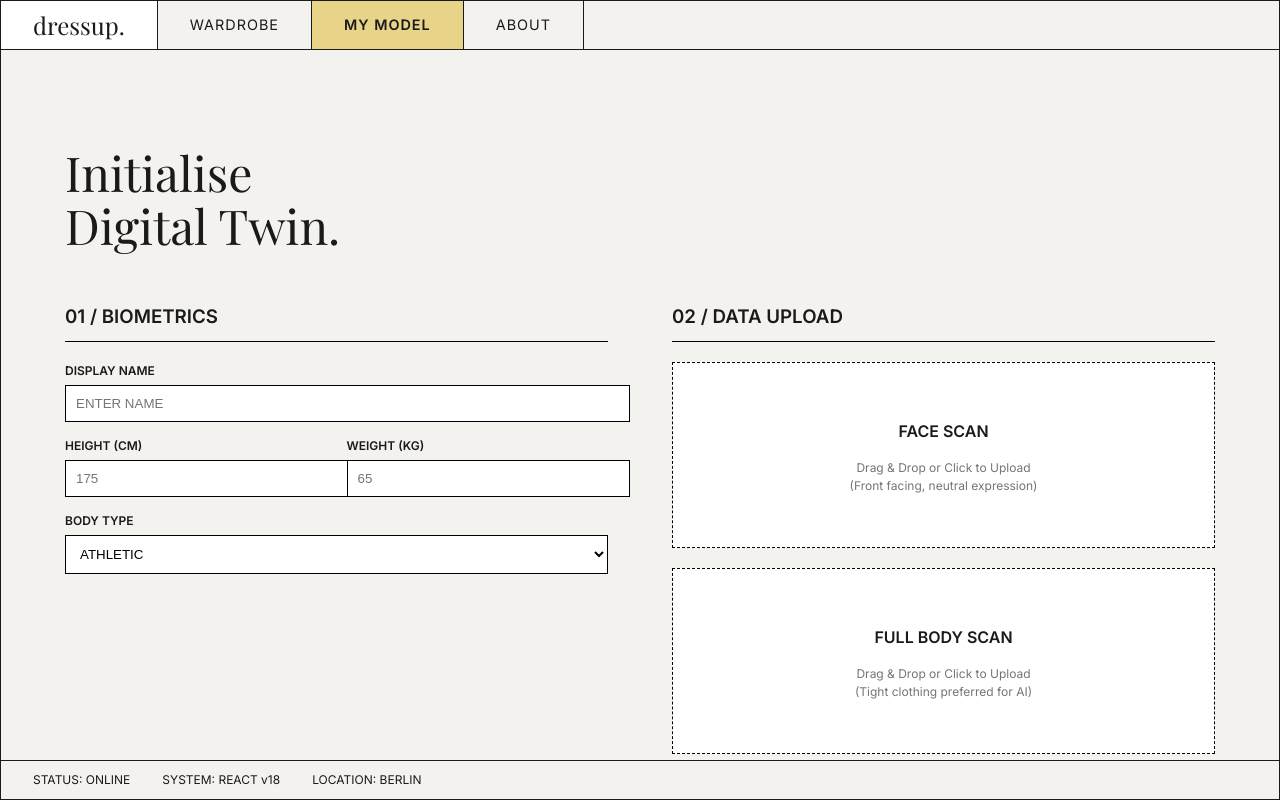
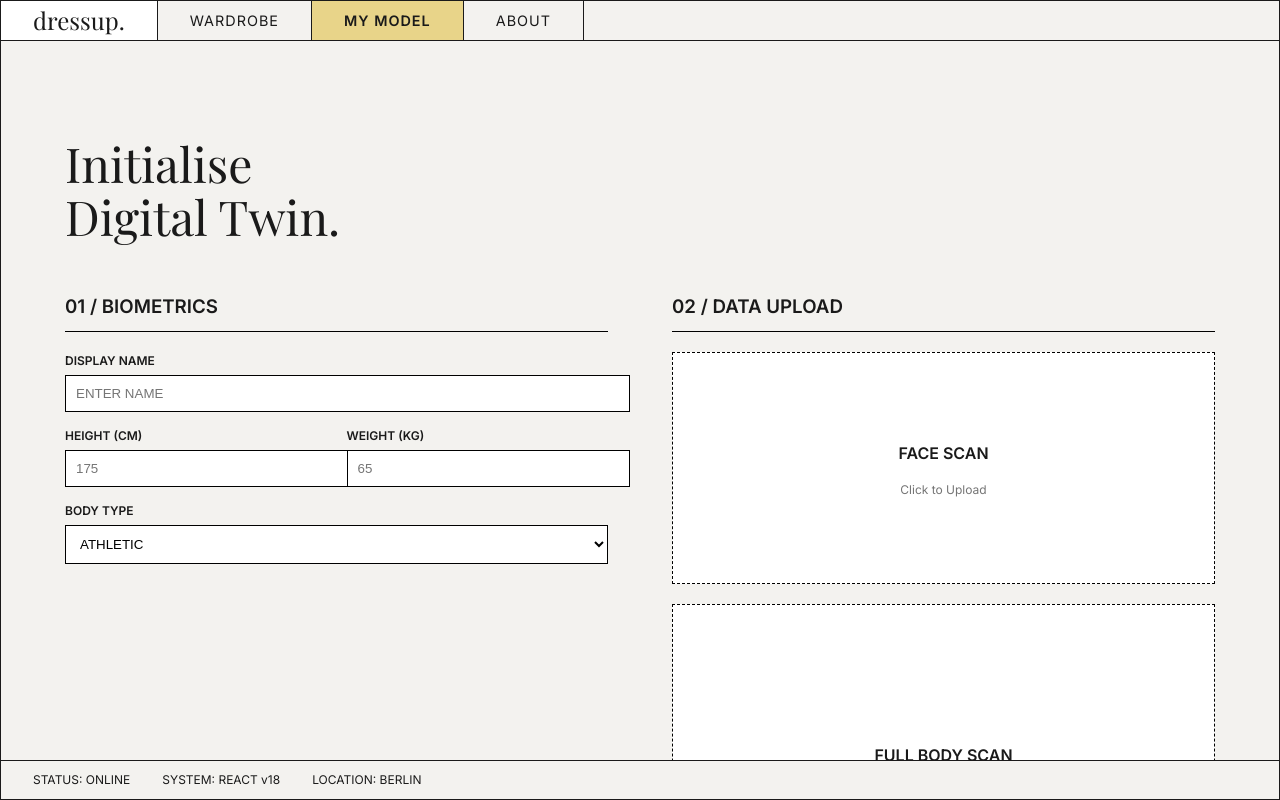
Before and after one commit to Sissighn/dressup-exe, a React (Vite) app in the folder frontend/: page /avatar in a window 1280 px wide. Built offline with nearby package versions, Linux system fonts and the light colour scheme; a web font is replaced by a local one.

Commit message:
feat(avatar): implement image upload and preview logic
- Add hidden file input refs linked to custom UI components
- Implement local state handling for face and body image previews
- Create object URLs for immediate visual feedback upon selection
- validate file selection inputs

```diff
--- a/frontend/src/pages/Avatar.jsx
+++ b/frontend/src/pages/Avatar.jsx
@@ -1,7 +1,49 @@
-import React from "react";
+import React, { useState, useRef } from "react";
+import { useNavigate } from "react-router-dom"; // Brauchen wir später für den Redirect
 import "../App.css";
 
 const Avatar = () => {
+  const navigate = useNavigate();
+
+  // State für die Bilder
+  const [faceImage, setFaceImage] = useState(null);
+  const [bodyImage, setBodyImage] = useState(null);
+
+  // State für den "AI Prozess" (Ladebalken)
+  const [isProcessing, setIsProcessing] = useState(false);
+
+  // Referenzen für die versteckten File-Inputs
+  const faceInputRef = useRef(null);
+  const bodyInputRef = useRef(null);
+
+  // Funktion zum Behandeln des Datei-Uploads
+  const handleFileChange = (event, type) => {
+    const file = event.target.files[0];
+    if (file) {
+      // Erstelle eine URL für die Vorschau
+      const previewUrl = URL.createObjectURL(file);
+      if (type === "face") setFaceImage(previewUrl);
+      if (type === "body") setBodyImage(previewUrl);
+    }
+  };
+
+  // Diese Funktion startet später die "AI"
+  const handleGenerate = () => {
+    if (!faceImage || !bodyImage) {
+      alert("PLEASE UPLOAD BOTH SCANS TO PROCEED.");
+      return;
+    }
+
+    setIsProcessing(true);
+
+    // Hier simulieren wir die AI-Berechnung (warten 3 Sekunden)
+    setTimeout(() => {
+      setIsProcessing(false);
+      alert("DIGITAL TWIN GENERATED!");
+      // Später: navigate('/') um zurück zur Wardrobe zu gehen
+    }, 3000);
+  };
+
   return (
     <div
       className="main-content"
@@ -17,7 +59,7 @@ const Avatar = () => {
       <div
         style={{ display: "grid", gridTemplateColumns: "1fr 1fr", gap: "4rem" }}
       >
-        {/* Spalte 1: Biometrische Daten */}
+        {/* Spalte 1: Biometrische Daten (Unverändert) */}
         <div className="form-section">
           <h3
             style={{
@@ -28,7 +70,7 @@ const Avatar = () => {
           >
             01 / BIOMETRICS
           </h3>
-
+          {/* ... Inputs bleiben gleich ... */}
           <div className="input-group" style={{ marginBottom: "15px" }}>
             <label
               style={{
@@ -51,7 +93,6 @@ const Avatar = () => {
               }}
             />
           </div>
-
           <div
             style={{
               display: "grid",
@@ -104,7 +145,6 @@ const Avatar = () => {
               />
             </div>
           </div>
-
           <div className="input-group" style={{ marginTop: "15px" }}>
             <label
               style={{
@@ -133,7 +173,7 @@ const Avatar = () => {
           </div>
         </div>
 
-        {/* Spalte 2: Upload Zone */}
+        {/* Spalte 2: Upload Zone (Jetzt funktional!) */}
         <div className="upload-section">
           <h3
             style={{
@@ -145,51 +185,103 @@ const Avatar = () => {
             02 / DATA UPLOAD
           </h3>
 
+          {/* Hidden Inputs */}
+          <input
+            type="file"
+            ref={faceInputRef}
+            style={{ display: "none" }}
+            onChange={(e) => handleFileChange(e, "face")}
+            accept="image/*"
+          />
+          <input
+            type="file"
+            ref={bodyInputRef}
+            style={{ display: "none" }}
+            onChange={(e) => handleFileChange(e, "body")}
+            accept="image/*"
+          />
+
+          {/* Upload Box 1: Face */}
           <div
             className="upload-box"
+            onClick={() => faceInputRef.current.click()}
             style={{
               border: "1px dashed black",
-              padding: "40px",
+              padding: faceImage ? "10px" : "40px",
               textAlign: "center",
               marginBottom: "20px",
               cursor: "pointer",
               background: "#fff",
+              height: "150px",
+              display: "flex",
+              alignItems: "center",
+              justifyContent: "center",
+              overflow: "hidden",
             }}
           >
+            {faceImage ? (
+              <img
+                src={faceImage}
+                alt="Face Preview"
+                style={{ height: "100%", width: "100%", objectFit: "cover" }}
+              />
+            ) : (
+              <div>
                 <p style={{ fontWeight: "bold" }}>FACE SCAN</p>
                 <p style={{ fontSize: "12px", opacity: 0.6 }}>
-              Drag & Drop or Click to Upload <br />
-              (Front facing, neutral expression)
+                  Click to Upload
                 </p>
               </div>
+            )}
+          </div>
 
+          {/* Upload Box 2: Body */}
           <div
             className="upload-box"
+            onClick={() => bodyInputRef.current.click()}
             style={{
               border: "1px dashed black",
-              padding: "40px",
+              padding: bodyImage ? "10px" : "40px",
               textAlign: "center",
               cursor: "pointer",
               background: "#fff",
+              height: "250px", // Etwas höher für Body
+              display: "flex",
+              alignItems: "center",
+              justifyContent: "center",
+              overflow: "hidden",
             }}
           >
+            {bodyImage ? (
+              <img
+                src={bodyImage}
+                alt="Body Preview"
+                style={{ height: "100%", width: "100%", objectFit: "cover" }}
+              />
+            ) : (
+              <div>
                 <p style={{ fontWeight: "bold" }}>FULL BODY SCAN</p>
                 <p style={{ fontSize: "12px", opacity: 0.6 }}>
-              Drag & Drop or Click to Upload <br />
-              (Tight clothing preferred for AI)
+                  Click to Upload
                 </p>
               </div>
+            )}
+          </div>
 
+          {/* Generate Button mit Lade-Zustand */}
           <button
+            onClick={handleGenerate}
             className="action-button"
             style={{
               width: "100%",
               marginTop: "30px",
-              background: "var(--text-main)",
+              background: isProcessing ? "grey" : "var(--text-main)",
               color: "white",
+              cursor: isProcessing ? "wait" : "pointer",
             }}
+            disabled={isProcessing}
           >
-            GENERATE AVATAR
+            {isProcessing ? "PROCESSING BIOMETRICS..." : "GENERATE AVATAR"}
           </button>
         </div>
       </div>
```
Lines whose indentation alone changed are shown as unchanged.
